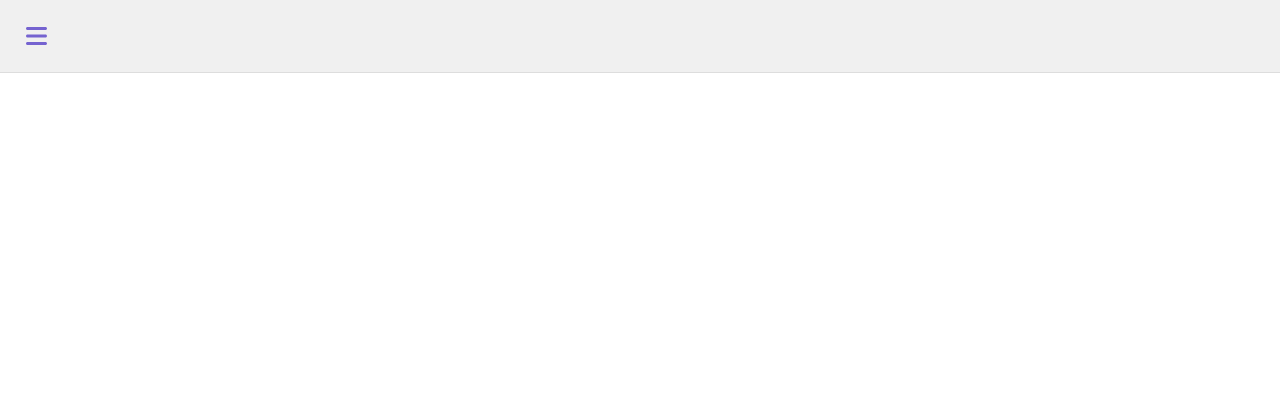
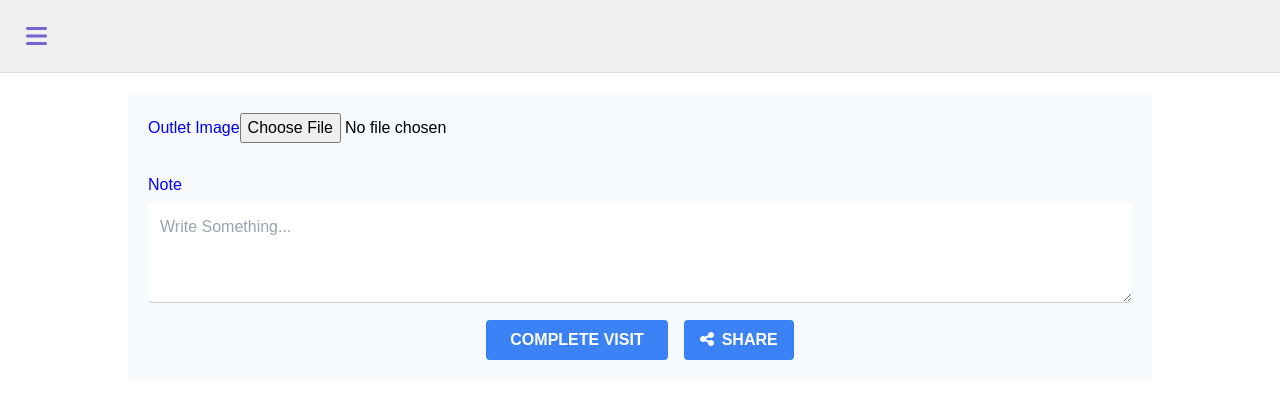
Before and after one commit to Onidamilola/alphageek, a React (Create React App) app: page /storevisit in a window 1280 px wide. Shown: the top 398 px of the page. Built offline with nearby package versions, Linux system fonts and the light colour scheme.

Commit message:
completed the store visit page

```diff
--- a/src/components/modal/schedulemodal.jsx
+++ b/src/components/modal/schedulemodal.jsx
@@ -1,4 +1,5 @@
 import React, { useState, useEffect } from "react";
+import { Navigate } from "react-router-dom";
 import axiosInstance from "../../utils/AxiosInstance";
 import { FontAwesomeIcon } from "@fortawesome/react-fontawesome";
 import { faPen } from "@fortawesome/free-solid-svg-icons";
--- a/src/components/storevisit.jsx
+++ b/src/components/storevisit.jsx
@@ -1,13 +1,117 @@
-import React from 'react'
+import React, { useState, useRef } from 'react';
 import Sidebar1 from '../components/sidebar1';
+import { FontAwesomeIcon } from '@fortawesome/react-fontawesome';
+import { faShareNodes } from '@fortawesome/free-solid-svg-icons';
 
 const StoreVisit = () =>{
+  const [imageObject, setImageObject] = useState(null);
+  const handleFileInput = useRef(null);
+
+  const handleImageChange = (event) => {
+    const selectedFile = event.target.files[0];
+    console.log(selectedFile);
+    if (!selectedFile) return; // Exit if no file selected
+
+    const reader = new FileReader();
+
+    reader.onload = (e) => {
+      setImageObject({
+        imagePreview: e.target.result,
+        imageFile: selectedFile,
+      });
+    };
+    console.log(selectedFile);
+
+    reader.readAsDataURL(selectedFile);
+  };
 
 
   return (
     <div>
-      <Sidebar1 />
+        <div style={{ width: '100%', marginBottom: '20px' }}>
+          <Sidebar1 />
+      </div>
+
+        <div className="container" style={{ display: 'flex', flexDirection: 'column' }}>
+        <form>
+        <div style={{ marginBottom: '30px' }}>
+      <label style={{ color: 'blue' }}>Outlet Image</label>
+      <input
+        type="file"
+        accept="image/*"
+        ref={handleFileInput}
+        onChange={handleImageChange}
+      />
+      {imageObject && <img src={imageObject.imagePreview} alt="Selected" />}
     </div>
+
+    <div>
+      <label style={{ color: 'blue' }}>Note</label>
+      <textarea
+        id="note"
+        name="note"
+        placeholder="Write Something..."
+        style={{ height: '100px', marginBottom: '10px' }}
+      />
+    </div>
+        </form>
+        <div className="flex justify-center gap-4">
+  <button className="bg-blue-500 hover:bg-blue-700 text-white font-bold py-2 px-6 rounded">
+    COMPLETE VISIT
+  </button>
+  <button className="bg-blue-500 hover:bg-blue-700 text-white font-bold py-2 px-4 rounded">
+  <FontAwesomeIcon icon={faShareNodes} className="mr-2" />
+    SHARE
+  </button>
+</div>
+
+
+
+      </div>
+       {/* Media queries */}
+       <style jsx>{`
+        @media screen and (max-width: 768px) {
+          .container {
+            // Mobile styles
+          }
+        }
+      `}</style>
+
+ {/* Additional styles */}
+ <style>{`
+        body { font-family: Arial, Helvetica, sans-serif; }
+        * { box-sizing: border-box; }
+        input[type=text], select, textarea {
+          width: 100%;
+          padding: 12px;
+          border: none;
+          border-bottom: 1px solid #ccc;
+          border-radius: 4px;
+          margin-top: 6px;
+          margin-bottom: 16px;
+          resize: vertical;
+        }
+        input[type=submit] {
+          background-color: #04AA6D;
+          color: white;
+          padding: 12px 20px;
+          border: none;
+          border-radius: 4px;
+          cursor: pointer;
+        }
+        input[type=submit]:hover {
+          background-color: #45a049;
+        }
+        .container {
+          border-radius: 5px;
+          background-color: #f7fafc;
+          padding: 20px;
+          width: 80%; /* Adjust width as needed */
+          margin: auto; /* Center the container horizontally */
+        }
+      `}</style>
+    </div>
+
 
   )
 }
```
